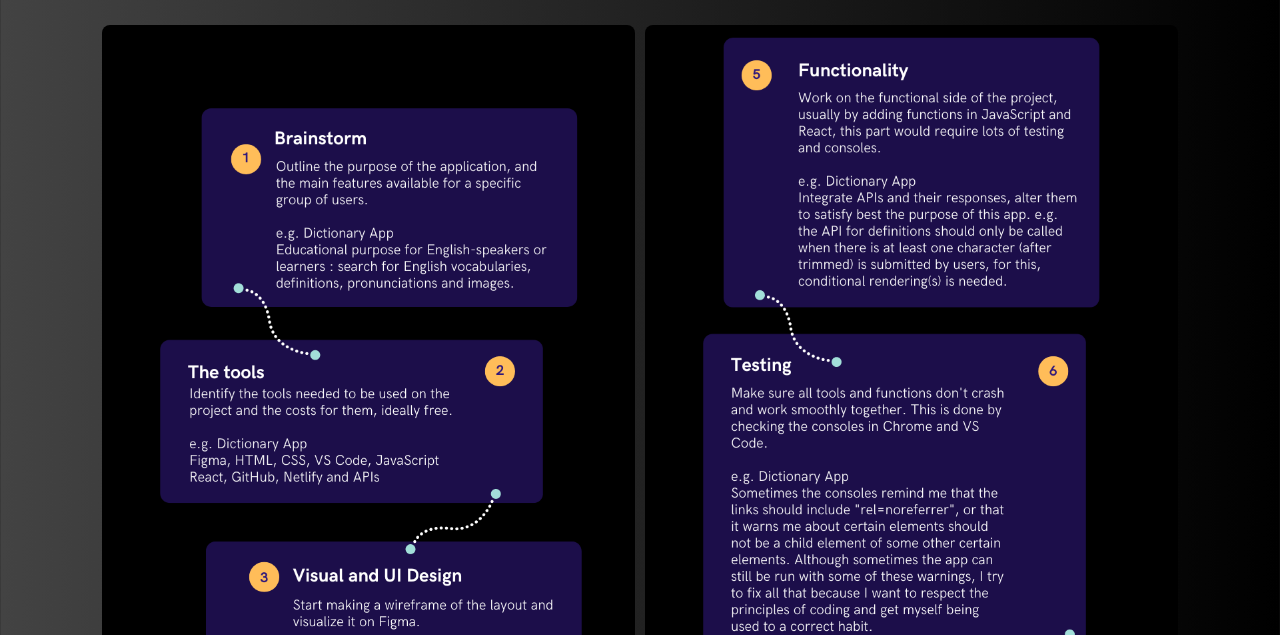
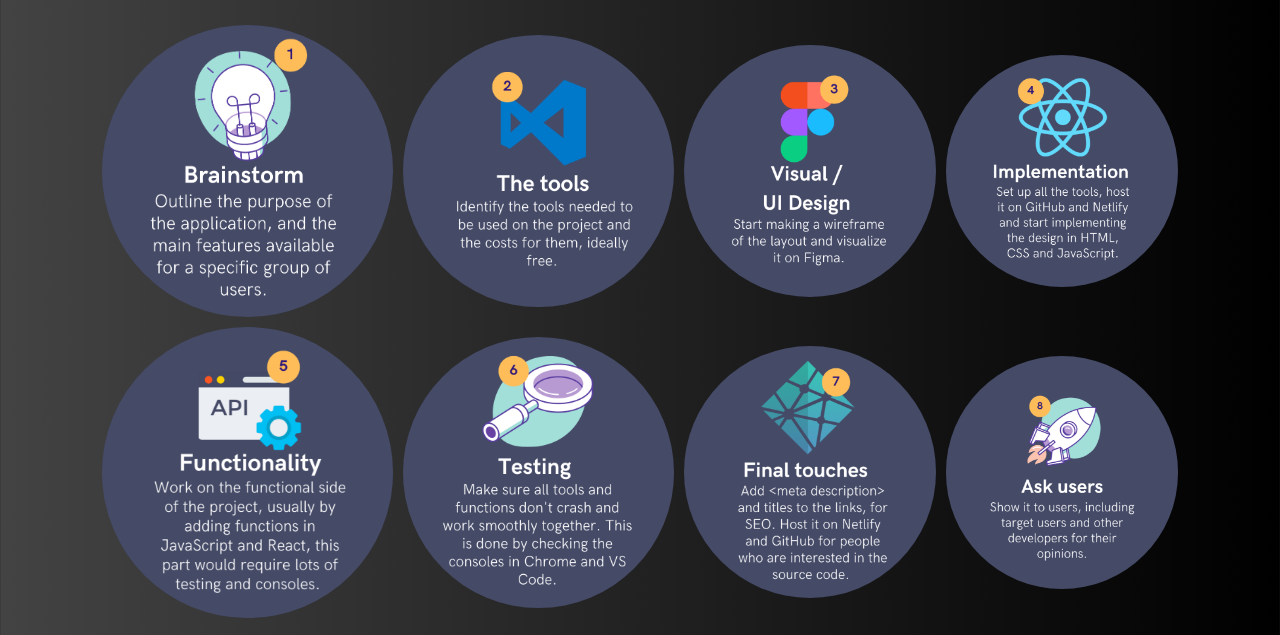
Before and after one commit to EvaSuper0115/On-Tai-To-Portfolio, a plain HTML site: page index.html in a window 1280 px wide. Shown: the part 4332-4967 px from the top of the page. Drawn offline with nearby package versions, Linux system fonts and the light colour scheme; a web font is replaced by a local one.

Commit message:
edited workflow images for better presentation

```diff
--- a/index.html
+++ b/index.html
@@ -649,8 +649,14 @@
 
         <h2 class="largeTitle">Project Workflow</h2>
         <div class="workflow-grid">
-          <img src="src/workflow1-4.png" alt="workflow-step1-4" />
-          <img src="src/workflow5-8.png" alt="workflow-step5-8" />
+          <img src="src/workflow1.png" alt="workflow-step1" />
+          <img src="src/workflow2.png" alt="workflow-step2" />
+          <img src="src/workflow3.png" alt="workflow-step3" />
+          <img src="src/workflow4.png" alt="workflow-step4" />
+          <img src="src/workflow5.png" alt="workflow-step5" />
+          <img src="src/workflow6.png" alt="workflow-step6" />
+          <img src="src/workflow7.png" alt="workflow-step7" />
+          <img src="src/workflow8.png" alt="workflow-step8" />
         </div>
         <div class="see-my-project-link-row">
           <a
@@ -661,7 +667,7 @@
             ><img
               class="skillSetLogos smallerLogos"
               src="src/skillset-icons/googleDrive.png"
-            />Download PDF</a
+            />Learn More</a
           >
         </div>
         <a
@@ -669,7 +675,7 @@
           href="index.html#github-title"
           title="My GitHub"
         >
-          <div class="directoryArrowText">Learn more about my codes</div>
+          <div class="directoryArrowText">My codes</div>
           <i class="fa-solid fa-angles-down"></i
         ></a>
         <h1 id="github-title" class="largeTitle">GitHub</h1>
--- a/src/styles.css
+++ b/src/styles.css
@@ -166,17 +166,22 @@ img {
 
 .workflow-grid {
   display: grid;
-  grid-template-columns: 1fr 1fr;
+  grid-template-columns: 1.5fr 1.4fr 1.3fr 1.2fr;
   grid-gap: 10px;
   padding: 20px;
+  align-items: center;
 }
 .workflow-grid img {
   display: block;
   margin: 0 auto;
   width: 100%;
-  height: 100%;
+  border-radius: 50%;
+  transition: var(--transition-for-hovers);
 }
-
+.workflow-grid img:hover {
+  transform: scale(1.01);
+  filter: contrast(110%);
+}
 .GithubRow p {
   font-size: 22px;
 }
@@ -483,8 +488,7 @@ small {
     font-size: 50px;
   }
 }
-@media (max-width: 820px) {
-}
+
 @media (max-width: 1000px) {
   .app-features {
     display: none;
@@ -495,7 +499,7 @@ small {
     text-align: center;
   }
   .workflow-grid {
-    grid-template-columns: 1fr;
+    grid-template-columns: 1fr 1.1fr;
   }
 }
 
```
Also changed, not shown: src/workflow1-4.png (deleted), src/workflow1.png (added), src/workflow2.png (added), src/workflow3.png (added), src/workflow4.png (added), src/workflow5-8.png (deleted), src/workflow5.png (added), src/workflow6.png (added), src/workflow7.png (added), src/workflow8.png (added).
